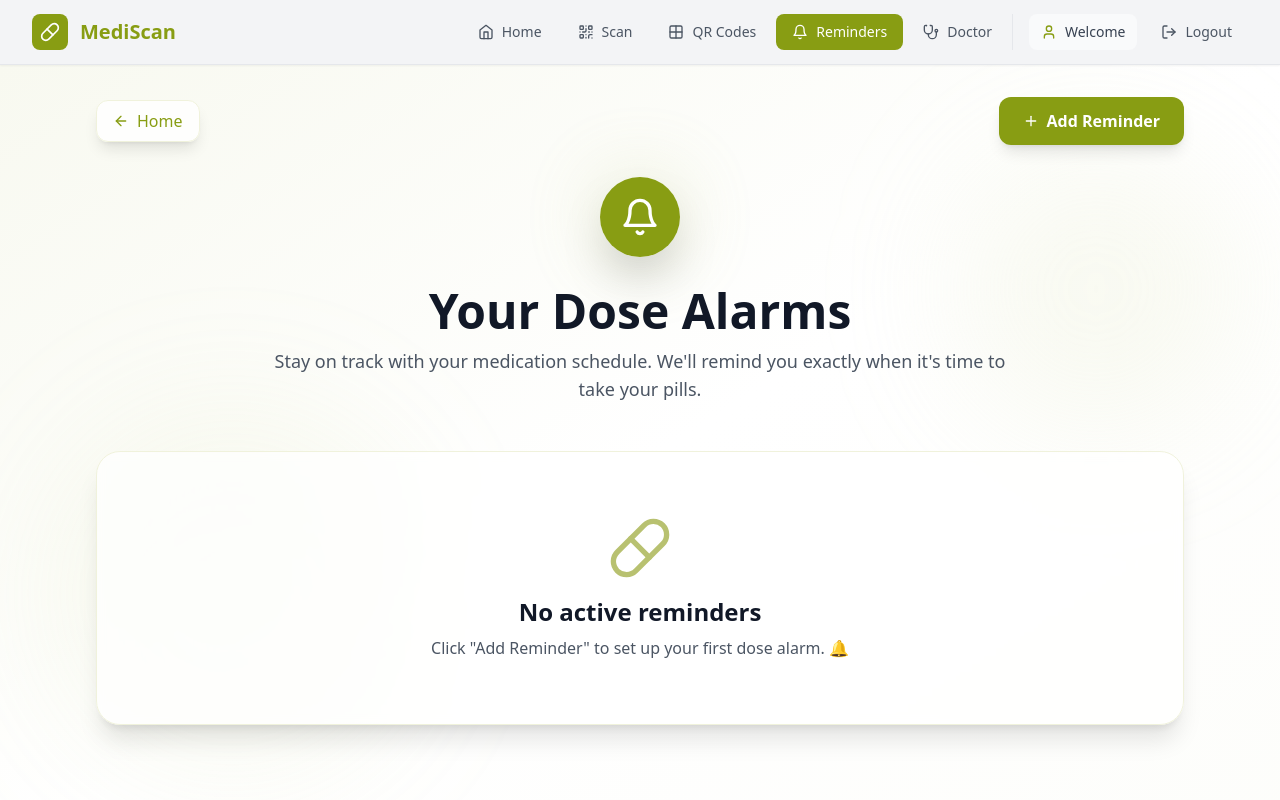
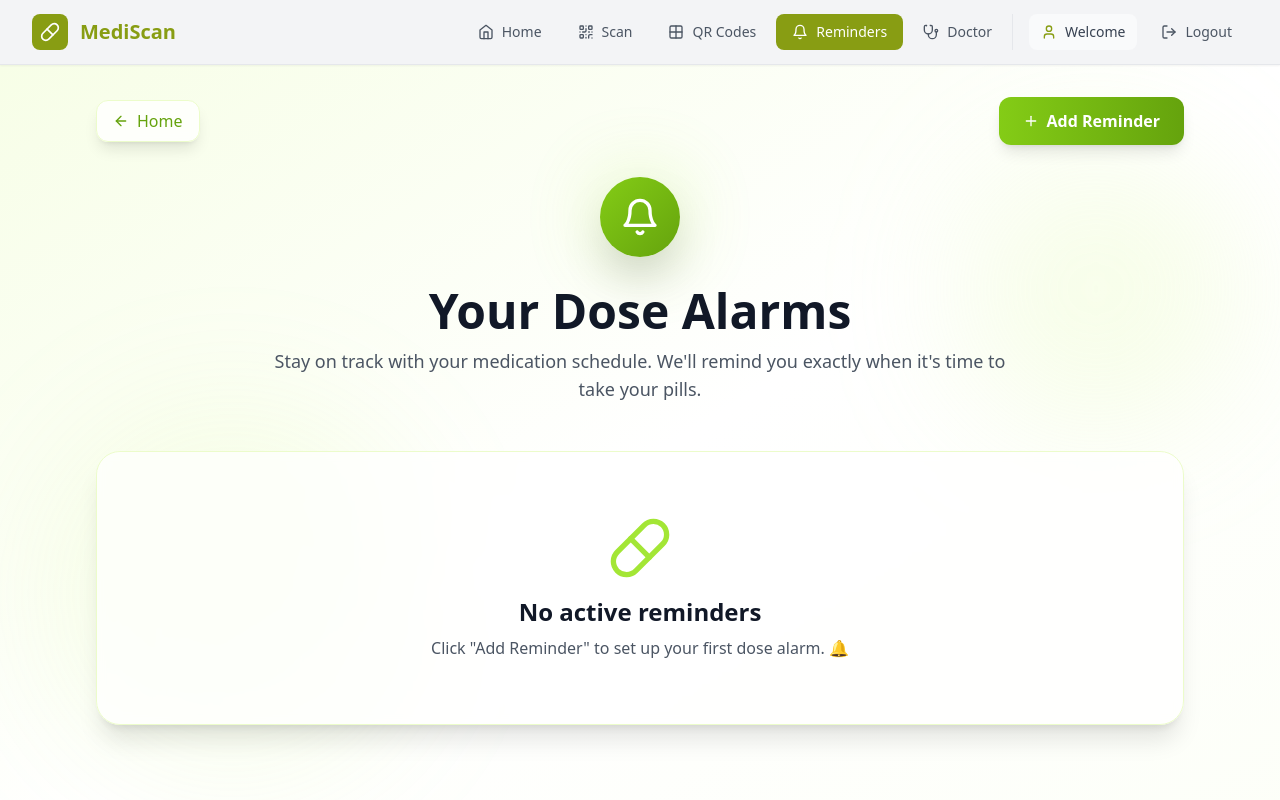
Before and after one commit to Isha08b/Medicine-Info, a React (Vite) app: page /reminders in a window 1280 px wide. Shown: the top 800 px of the page. Built offline with nearby package versions, Linux system fonts and the light colour scheme; sample sign-in values are in the browser's storage.

Commit message:
Fixing Src/components

```diff
--- a/src/pages/RemindersPage.tsx
+++ b/src/pages/RemindersPage.tsx
@@ -193,10 +193,11 @@ const RemindersPage: React.FC = () => {
   };
 
   return (
-    <div className="min-h-screen bg-gradient-to-br from-olive-50 via-white to-olive-50/30 py-8 relative overflow-hidden">
+
+    <div className="min-h-screen bg-gradient-to-br from-lime-50 via-white to-lime-50/30 py-8 relative overflow-hidden">
         <div className="absolute inset-0 overflow-hidden pointer-events-none">
-            <div className="absolute top-20 right-10 w-72 h-72 bg-olive-200/20 rounded-full blur-3xl"></div>
-            <div className="absolute bottom-20 left-10 w-96 h-96 bg-olive-300/10 rounded-full blur-3xl"></div>
+            <div className="absolute top-20 right-10 w-72 h-72 bg-lime-200/20 rounded-full blur-3xl"></div>
+            <div className="absolute bottom-20 left-10 w-96 h-96 bg-lime-300/10 rounded-full blur-3xl"></div>
         </div>
 
       <div className="max-w-6xl mx-auto px-4 sm:px-6 lg:px-8 relative z-10">
@@ -204,7 +205,7 @@ const RemindersPage: React.FC = () => {
         <div className="flex items-center justify-between mb-8">
           <Link
             to="/"
-            className="inline-flex items-center space-x-2 text-olive-600 hover:text-olive-700 group bg-white/80 backdrop-blur-sm px-4 py-2 rounded-xl shadow-lg hover:shadow-xl transition-all duration-300 border border-olive-100"
+            className="inline-flex items-center space-x-2 text-lime-600 hover:text-lime-700 group bg-white/80 backdrop-blur-sm px-4 py-2 rounded-xl shadow-lg hover:shadow-xl transition-all duration-300 border border-lime-100"
           >
             <ArrowLeft className="h-4 w-4 group-hover:-translate-x-1 transition-transform" />
             <span className="font-medium">Home</span>
@@ -215,7 +216,7 @@ const RemindersPage: React.FC = () => {
                 resetForm();
                 setShowAddForm(true);
             }}
-            className="bg-gradient-to-r from-olive-500 to-olive-600 text-white px-6 py-3 rounded-xl font-semibold hover:from-olive-600 hover:to-olive-700 transition-all duration-300 flex items-center space-x-2 shadow-lg hover:shadow-xl"
+            className="bg-gradient-to-r from-lime-500 to-lime-600 text-white px-6 py-3 rounded-xl font-semibold hover:from-lime-600 hover:to-lime-700 transition-all duration-300 flex items-center space-x-2 shadow-lg hover:shadow-xl"
           >
             <Plus className="h-4 w-4" />
             <span>Add Reminder</span>
@@ -224,8 +225,8 @@ const RemindersPage: React.FC = () => {
 
         <div className="text-center mb-12">
             <div className="relative inline-block mb-6">
-                <div className="absolute inset-0 bg-olive-400 rounded-full blur-2xl opacity-30"></div>
-                <div className="relative bg-gradient-to-br from-olive-500 to-olive-600 p-5 rounded-full shadow-2xl">
+                <div className="absolute inset-0 bg-lime-400 rounded-full blur-2xl opacity-30"></div>
+                <div className="relative bg-gradient-to-br from-lime-500 to-lime-600 p-5 rounded-full shadow-2xl">
                     <Bell className="h-10 w-10 text-white" />
                 </div>
             </div>
@@ -241,8 +242,7 @@ const RemindersPage: React.FC = () => {
 
         {showAddForm && (
           <div className="fixed inset-0 z-50 bg-gray-900 bg-opacity-50 flex items-center justify-center p-4">
-            {/* REDUCED SIZE: Changed max-w-3xl to max-w-xl and p-8 to p-6 */}
-            <div className="bg-white rounded-3xl shadow-3xl w-full max-w-xl p-6 border-4 border-olive-100 animate-fade-in-up">
+            <div className="bg-white rounded-3xl shadow-3xl w-full max-w-xl max-h-[95vh] overflow-y-auto p-4 sm:p-6 lg:p-8 border-4 border-lime-100 animate-fade-in-up">
 
               <div className="flex justify-between items-center mb-6">
                 <h2 className="text-2xl font-bold text-gray-900">
@@ -259,27 +259,27 @@ const RemindersPage: React.FC = () => {
               <form onSubmit={handleSubmit} className="space-y-6">
                 <div className="grid md:grid-cols-2 gap-6">
                     <div className="relative">
-                        <Pill className="absolute left-3 top-1/2 transform -translate-y-1/2 h-5 w-5 text-olive-400" />
+                        <Pill className="absolute left-3 top-1/2 transform -translate-y-1/2 h-5 w-5 text-lime-400" />
                         <input
                             type="text"
                             name="medicineName"
                             required
                             value={formData.medicineName}
                             onChange={handleInputChange}
-                            className="w-full pl-10 pr-3 py-3 border border-gray-300 rounded-xl focus:ring-4 focus:ring-olive-200 focus:border-olive-500 transition-all font-medium"
+                            className="w-full pl-10 pr-3 py-3 border border-gray-300 rounded-xl focus:ring-4 focus:ring-lime-200 focus:border-lime-500 transition-all font-medium"
                             placeholder="Medicine Name *"
                         />
                     </div>
 
                     <div className="relative">
-                        <span className="absolute left-3 top-1/2 transform -translate-y-1/2 text-2xl text-olive-400 font-bold leading-none">#</span>
+                        <span className="absolute left-3 top-1/2 transform -translate-y-1/2 text-2xl text-lime-400 font-bold leading-none">#</span>
                         <input
                             type="text"
                             name="dosage"
                             required
                             value={formData.dosage}
                             onChange={handleInputChange}
-                            className="w-full pl-10 pr-3 py-3 border border-gray-300 rounded-xl focus:ring-4 focus:ring-olive-200 focus:border-olive-500 transition-all font-medium"
+                            className="w-full pl-10 pr-3 py-3 border border-gray-300 rounded-xl focus:ring-4 focus:ring-lime-200 focus:border-lime-500 transition-all font-medium"
                             placeholder="Dosage (e.g., 1 tablet)"
                         />
                     </div>
@@ -294,7 +294,7 @@ const RemindersPage: React.FC = () => {
                         name="frequency"
                         value={formData.frequency}
                         onChange={handleInputChange}
-                        className="w-full px-3 py-3 border border-gray-300 rounded-xl focus:ring-4 focus:ring-olive-200 focus:border-olive-500 transition-all appearance-none bg-white font-medium"
+                        className="w-full px-3 py-3 border border-gray-300 rounded-xl focus:ring-4 focus:ring-lime-200 focus:border-lime-500 transition-all appearance-none bg-white font-medium"
                     >
                         <option value="daily">Daily</option>
                         <option value="twice-daily">Twice Daily (BID)</option>
@@ -302,8 +302,7 @@ const RemindersPage: React.FC = () => {
                         <option value="weekly">Weekly</option>
                     </select>
                 </div>
-
-                <div className="bg-olive-50 p-4 rounded-xl border border-olive-200">
+                <div className="bg-lime-50 p-4 rounded-xl border border-lime-200">
                     <label className="block text-sm font-semibold text-gray-700 mb-3 flex items-center space-x-2">
                         <Clock className='h-4 w-4' />
                         <span>Reminder Times *</span>
@@ -331,7 +330,7 @@ const RemindersPage: React.FC = () => {
                         <button
                             type="button"
                             onClick={addTimeSlot}
-                            className="bg-olive-200 text-olive-700 px-3 py-2 rounded-lg font-medium hover:bg-olive-300 transition-all flex items-center space-x-1 border border-olive-300 shadow-sm"
+                            className="bg-lime-200 text-lime-700 px-3 py-2 rounded-lg font-medium hover:bg-lime-300 transition-all flex items-center space-x-1 border border-lime-300 shadow-sm"
                         >
                             <Plus className="h-4 w-4" />
                             <span>Add Time</span>
@@ -351,7 +350,7 @@ const RemindersPage: React.FC = () => {
                             required
                             value={formData.startDate}
                             onChange={handleInputChange}
-                            className="w-full px-3 py-3 border border-gray-300 rounded-xl focus:ring-4 focus:ring-olive-200 focus:border-olive-500 transition-all font-medium"
+                            className="w-full px-3 py-3 border border-gray-300 rounded-xl focus:ring-4 focus:ring-lime-200 focus:border-lime-500 transition-all font-medium"
                         />
                     </div>
 
@@ -365,7 +364,7 @@ const RemindersPage: React.FC = () => {
                             name="endDate"
                             value={formData.endDate}
                             onChange={handleInputChange}
-                            className="w-full px-3 py-3 border border-gray-300 rounded-xl focus:ring-4 focus:ring-olive-200 focus:border-olive-500 transition-all font-medium"
+                            className="w-full px-3 py-3 border border-gray-300 rounded-xl focus:ring-4 focus:ring-lime-200 focus:border-lime-500 transition-all font-medium"
                         />
                     </div>
                 </div>
@@ -379,7 +378,7 @@ const RemindersPage: React.FC = () => {
                         rows={3}
                         value={formData.notes}
                         onChange={handleInputChange}
-                        className="w-full px-3 py-3 border border-gray-300 rounded-xl focus:ring-4 focus:ring-olive-200 focus:border-olive-500 transition-all font-medium"
+                        className="w-full px-3 py-3 border border-gray-300 rounded-xl focus:ring-4 focus:ring-lime-200 focus:border-lime-500 transition-all font-medium"
                         placeholder="e.g., Take with food, or before bed..."
                     />
                 </div>
@@ -394,7 +393,7 @@ const RemindersPage: React.FC = () => {
                     </button>
                     <button
                         type="submit"
-                        className="bg-gradient-to-r from-olive-500 to-olive-600 text-white px-8 py-3 rounded-xl font-bold hover:from-olive-600 hover:to-olive-700 transition-all shadow-lg shadow-olive-300/50"
+                        className="bg-gradient-to-r from-lime-500 to-lime-600 text-white px-8 py-3 rounded-xl font-bold hover:from-lime-600 hover:to-lime-700 transition-all shadow-lg shadow-lime-300/50"
                     >
                         {editingReminder ? 'Save Changes' : 'Create Reminder'}
                     </button>
@@ -406,8 +405,8 @@ const RemindersPage: React.FC = () => {
 
         <div className="space-y-6">
           {reminders.length === 0 ? (
-            <div className="text-center py-16 bg-white/70 backdrop-blur-sm rounded-3xl shadow-xl border border-olive-100">
-              <Pill className="h-16 w-16 text-olive-400 mx-auto mb-4" />
+            <div className="text-center py-16 bg-white/70 backdrop-blur-sm rounded-3xl shadow-xl border border-lime-100">
+              <Pill className="h-16 w-16 text-lime-400 mx-auto mb-4" />
               <h3 className="text-2xl font-bold text-gray-900 mb-2">No active reminders</h3>
               <p className="text-gray-600">Click "Add Reminder" to set up your first dose alarm. 🔔</p>
             </div>
@@ -417,7 +416,7 @@ const RemindersPage: React.FC = () => {
                 key={reminder.id}
                 className={`bg-white/90 backdrop-blur-sm rounded-3xl p-6 border-l-8 transition-all duration-300 ${
                     isReminderOverdue(reminder) ? 'border-red-500 shadow-xl ring-2 ring-red-100' :
-                    reminder.isActive ? 'border-olive-500 shadow-xl hover:shadow-2xl' :
+                    reminder.isActive ? 'border-lime-500 shadow-xl hover:shadow-2xl' :
                     'border-gray-300 shadow-md hover:shadow-lg opacity-70'
                 }`}
               >
@@ -434,7 +433,7 @@ const RemindersPage: React.FC = () => {
                       )}
                       <span className={`px-3 py-1 rounded-full text-xs font-medium ${
                         reminder.isActive
-                          ? 'bg-olive-100 text-olive-800'
+                          ? 'bg-lime-100 text-lime-800'
                           : 'bg-gray-100 text-gray-600'
                       }`}>
                         {reminder.isActive ? 'Active' : 'Paused'}
@@ -443,22 +442,22 @@ const RemindersPage: React.FC = () => {
 
                     <div className="grid md:grid-cols-3 gap-y-3 gap-x-4 text-sm text-gray-600 mb-3">
                         <div className="flex items-center space-x-2">
-                            <Pill className="h-4 w-4 text-olive-500" />
+                            <Pill className="h-4 w-4 text-lime-500" />
                             <span className="font-medium text-gray-800">{reminder.dosage}</span>
                         </div>
                         <div className="flex items-center space-x-2">
-                            <Repeat2 className="h-4 w-4 text-olive-500" />
+                            <Repeat2 className="h-4 w-4 text-lime-500" />
                             <span className="font-medium">{getFrequencyText(reminder.frequency)}</span>
                         </div>
                         <div className="flex items-center space-x-2">
-                            <Calendar className="h-4 w-4 text-olive-500" />
+                            <Calendar className="h-4 w-4 text-lime-500" />
                             <span className="font-medium">{reminder.startDate} {reminder.endDate ? `to ${reminder.endDate}` : '(Ongoing)'}</span>
                         </div>
                     </div>
 
                     <div className="flex flex-wrap gap-2 mb-3">
                         {reminder.times.map(time => (
-                            <span key={time} className="flex items-center space-x-1 px-3 py-1 rounded-full text-xs font-semibold bg-olive-200 text-olive-800">
+                            <span key={time} className="flex items-center space-x-1 px-3 py-1 rounded-full text-xs font-semibold bg-lime-200 text-lime-800">
                                 <Clock className="h-3 w-3" />
                                 <span>{time}</span>
                             </span>
@@ -485,7 +484,7 @@ const RemindersPage: React.FC = () => {
                     <button
                       onClick={() => editReminder(reminder)}
                       title="Edit Reminder"
-                      className="p-3 bg-olive-100 text-olive-600 hover:bg-olive-200 rounded-full transition-all duration-200 shadow-md"
+                      className="p-3 bg-lime-100 text-lime-600 hover:bg-lime-200 rounded-full transition-all duration-200 shadow-md"
                     >
                       <Edit className="h-5 w-5" />
                     </button>
```
